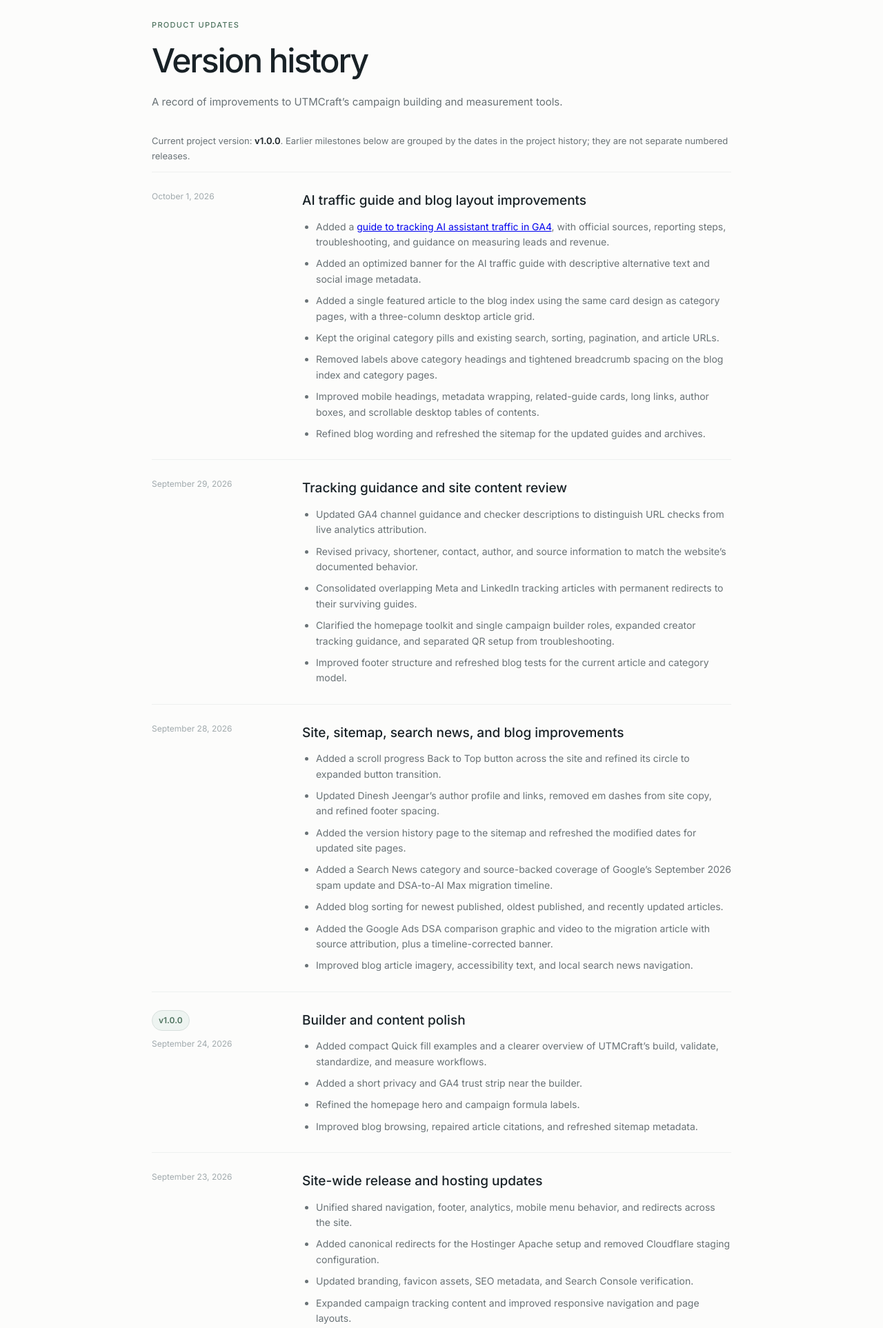
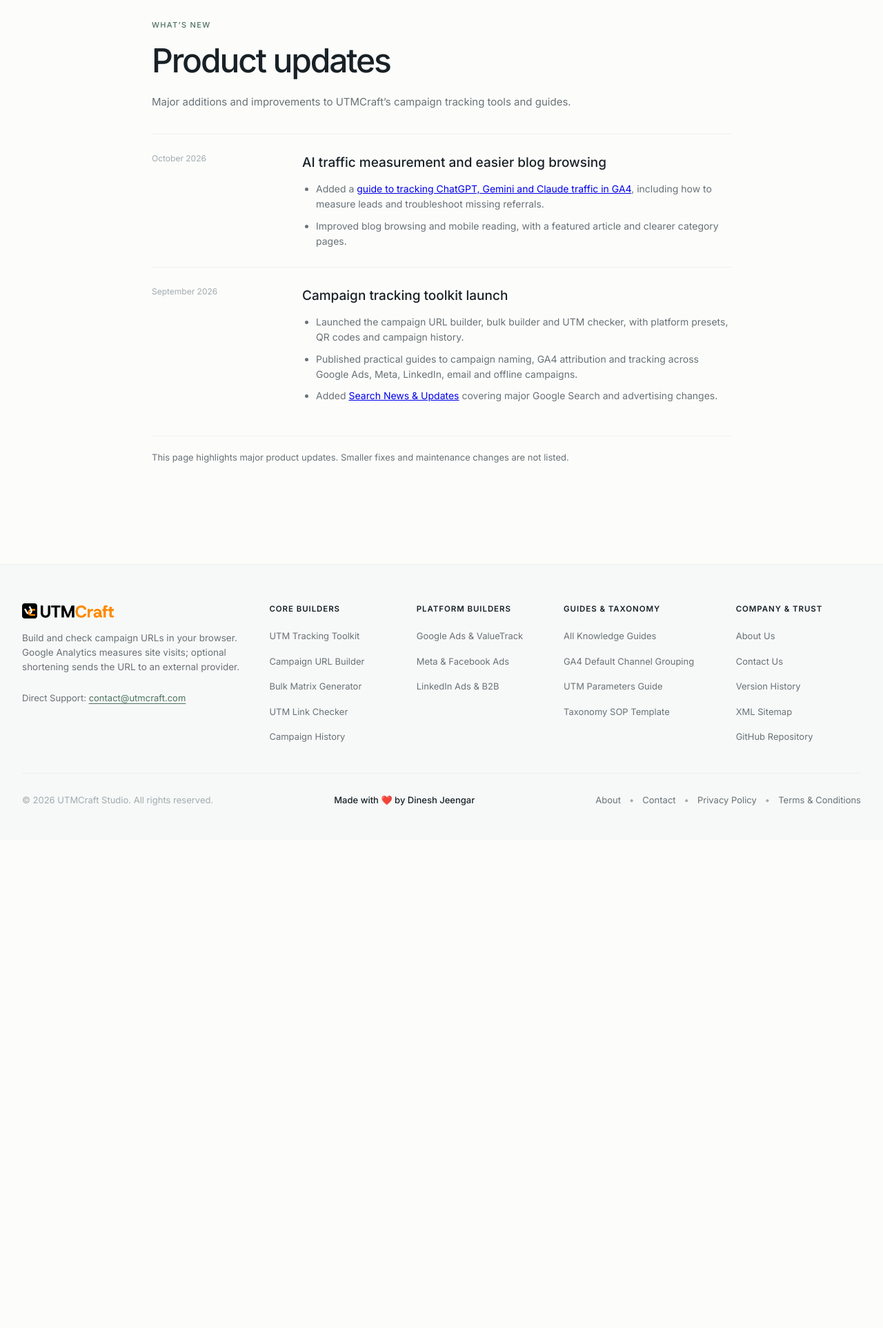
Before and after one commit to dineshjngr/utm, a website built with Vite: page version-history.html in a window 1280 px wide. Shown: the part 160-2086 px from the top of the page at 69% size. After the commit the page ends 1378 px from the top, so only its background shows below. Built offline with nearby package versions, Linux system fonts and the light colour scheme.

Commit message:
Simplify public product updates to major milestones

```diff
--- a/version-history.html
+++ b/version-history.html
@@ -4,14 +4,14 @@
   <meta charset="UTF-8">
   <meta name="viewport" content="width=device-width, initial-scale=1.0">
   <script type="module" src="/src/theme.js"></script>
-  <title>Version History | UTMCraft</title>
+  <title>Product Updates | UTMCraft</title>
   <meta name="description" content="See what’s new in UTMCraft, including product improvements, builder updates, and tracking workflow changes.">
   <meta name="robots" content="index, follow, max-image-preview:large">
   <meta name="theme-color" content="#FCFCFB">
   <link rel="canonical" href="https://utmcraft.com/version-history.html">
   <meta property="og:type" content="website">
   <meta property="og:site_name" content="UTMCraft">
-  <meta property="og:title" content="Version History | UTMCraft">
+  <meta property="og:title" content="Product Updates | UTMCraft">
   <meta property="og:description" content="Product updates and improvements to UTMCraft.">
   <meta property="og:url" content="https://utmcraft.com/version-history.html">
   <meta property="og:image" content="https://utmcraft.com/og-image.png">
@@ -109,92 +109,32 @@
     <main id="main-content" class="version-history-page">
       <a class="version-history-back" href="/">← Back to UTMCraft</a>
       <header class="version-history-hero">
-        <span class="card-category">PRODUCT UPDATES</span>
-        <h1>Version history</h1>
-        <p>A record of improvements to UTMCraft’s campaign building and measurement tools.</p>
+        <span class="card-category">WHAT’S NEW</span>
+        <h1>Product updates</h1>
+        <p>Major additions and improvements to UTMCraft’s campaign tracking tools and guides.</p>
       </header>
-      <p class="version-current-note">Current project version: <strong>v1.0.0</strong>. Earlier milestones below are grouped by the dates in the project history; they are not separate numbered releases.</p>
-      <section class="version-entry" aria-labelledby="version-2026-10-01">
-        <div class="version-entry-meta"><time datetime="2026-10-01">October 1, 2026</time></div>
+      <section class="version-entry" aria-labelledby="updates-2026-10">
+        <div class="version-entry-meta"><time datetime="2026-10">October 2026</time></div>
         <div class="version-entry-content">
-          <h2 id="version-2026-10-01">AI traffic guide and blog layout improvements</h2>
+          <h2 id="updates-2026-10">AI traffic measurement and easier blog browsing</h2>
           <ul>
-            <li>Added a <a href="/track-ai-assistant-traffic-ga4/">guide to tracking AI assistant traffic in GA4</a>, with official sources, reporting steps, troubleshooting, and guidance on measuring leads and revenue.</li>
-            <li>Added an optimized banner for the AI traffic guide with descriptive alternative text and social image metadata.</li>
-            <li>Added a single featured article to the blog index using the same card design as category pages, with a three-column desktop article grid.</li>
-            <li>Kept the original category pills and existing search, sorting, pagination, and article URLs.</li>
-            <li>Removed labels above category headings and tightened breadcrumb spacing on the blog index and category pages.</li>
-            <li>Improved mobile headings, metadata wrapping, related-guide cards, long links, author boxes, and scrollable desktop tables of contents.</li>
-            <li>Refined blog wording and refreshed the sitemap for the updated guides and archives.</li>
+            <li>Added a <a href="/track-ai-assistant-traffic-ga4/">guide to tracking ChatGPT, Gemini and Claude traffic in GA4</a>, including how to measure leads and troubleshoot missing referrals.</li>
+            <li>Improved blog browsing and mobile reading, with a featured article and clearer category pages.</li>
           </ul>
         </div>
       </section>
-      <section class="version-entry" aria-labelledby="version-2026-09-29">
-        <div class="version-entry-meta"><time datetime="2026-09-29">September 29, 2026</time></div>
+      <section class="version-entry" aria-labelledby="updates-2026-09">
+        <div class="version-entry-meta"><time datetime="2026-09">September 2026</time></div>
         <div class="version-entry-content">
-          <h2 id="version-2026-09-29">Tracking guidance and site content review</h2>
+          <h2 id="updates-2026-09">Campaign tracking toolkit launch</h2>
           <ul>
-            <li>Updated GA4 channel guidance and checker descriptions to distinguish URL checks from live analytics attribution.</li>
-            <li>Revised privacy, shortener, contact, author, and source information to match the website’s documented behavior.</li>
-            <li>Consolidated overlapping Meta and LinkedIn tracking articles with permanent redirects to their surviving guides.</li>
-            <li>Clarified the homepage toolkit and single campaign builder roles, expanded creator tracking guidance, and separated QR setup from troubleshooting.</li>
-            <li>Improved footer structure and refreshed blog tests for the current article and category model.</li>
+            <li>Launched the campaign URL builder, bulk builder and UTM checker, with platform presets, QR codes and campaign history.</li>
+            <li>Published practical guides to campaign naming, GA4 attribution and tracking across Google Ads, Meta, LinkedIn, email and offline campaigns.</li>
+            <li>Added <a href="/blog/search-news/">Search News &amp; Updates</a> covering major Google Search and advertising changes.</li>
           </ul>
         </div>
       </section>
-      <section class="version-entry" aria-labelledby="version-2026-09-28">
-        <div class="version-entry-meta"><time datetime="2026-09-28">September 28, 2026</time></div>
-        <div class="version-entry-content">
-          <h2 id="version-2026-09-28">Site, sitemap, search news, and blog improvements</h2>
-          <ul>
-            <li>Added a scroll progress Back to Top button across the site and refined its circle to expanded button transition.</li>
-            <li>Updated Dinesh Jeengar’s author profile and links, removed em dashes from site copy, and refined footer spacing.</li>
-            <li>Added the version history page to the sitemap and refreshed the modified dates for updated site pages.</li>
-            <li>Added a Search News category and source-backed coverage of Google’s September 2026 spam update and DSA-to-AI Max migration timeline.</li>
-            <li>Added blog sorting for newest published, oldest published, and recently updated articles.</li>
-            <li>Added the Google Ads DSA comparison graphic and video to the migration article with source attribution, plus a timeline-corrected banner.</li>
-            <li>Improved blog article imagery, accessibility text, and local search news navigation.</li>
-          </ul>
-        </div>
-      </section>
-      <section class="version-entry" aria-labelledby="version-2026-09-24">
-        <div class="version-entry-meta"><span class="version-badge">v1.0.0</span><time datetime="2026-09-24">September 24, 2026</time></div>
-        <div class="version-entry-content">
-          <h2 id="version-2026-09-24">Builder and content polish</h2>
-          <ul>
-            <li>Added compact Quick fill examples and a clearer overview of UTMCraft’s build, validate, standardize, and measure workflows.</li>
-            <li>Added a short privacy and GA4 trust strip near the builder.</li>
-            <li>Refined the homepage hero and campaign formula labels.</li>
-            <li>Improved blog browsing, repaired article citations, and refreshed sitemap metadata.</li>
-          </ul>
-        </div>
-      </section>
-      <section class="version-entry" aria-labelledby="version-2026-09-23">
-        <div class="version-entry-meta"><time datetime="2026-09-23">September 23, 2026</time></div>
-        <div class="version-entry-content">
-          <h2 id="version-2026-09-23">Site-wide release and hosting updates</h2>
-          <ul>
-            <li>Unified shared navigation, footer, analytics, mobile menu behavior, and redirects across the site.</li>
-            <li>Added canonical redirects for the Hostinger Apache setup and removed Cloudflare staging configuration.</li>
-            <li>Updated branding, favicon assets, SEO metadata, and Search Console verification.</li>
-            <li>Expanded campaign tracking content and improved responsive navigation and page layouts.</li>
-          </ul>
-        </div>
-      </section>
-      <section class="version-entry" aria-labelledby="version-2026-09-22">
-        <div class="version-entry-meta"><time datetime="2026-09-22">September 22, 2026</time></div>
-        <div class="version-entry-content">
-          <h2 id="version-2026-09-22">Core toolkit and campaign builder launch</h2>
-          <ul>
-            <li>Built the UTM campaign URL builder with presets, validation, GA4 taxonomy checks, and campaign history.</li>
-            <li>Added bulk URL generation, QR code creation, and a client-side URL shortener with a redirect fallback.</li>
-            <li>Introduced dedicated Google Ads, Meta, LinkedIn, bulk builder, checker, and UTM guide landing pages.</li>
-            <li>Added terms and privacy pages, GA4 channel guidance, and a shared site-wide navigation and footer.</li>
-            <li>Set up Cloudflare deployment configuration, then refined redirects and deployment settings as hosting evolved.</li>
-          </ul>
-        </div>
-      </section>
-      <p class="version-history-note">This timeline summarizes the recorded project milestones. For the complete commit-by-commit record, see the <a href="https://github.com/dineshjngr/utm/commits/main" target="_blank" rel="noopener">project commit history</a>.</p>
+      <p class="version-history-note">This page highlights major product updates. Smaller fixes and maintenance changes are not listed.</p>
     </main>
   </div>
   <footer class="app-footer">
```
